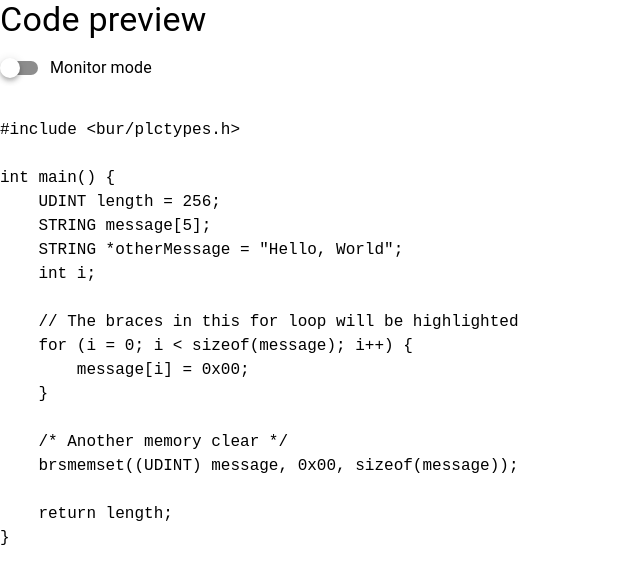
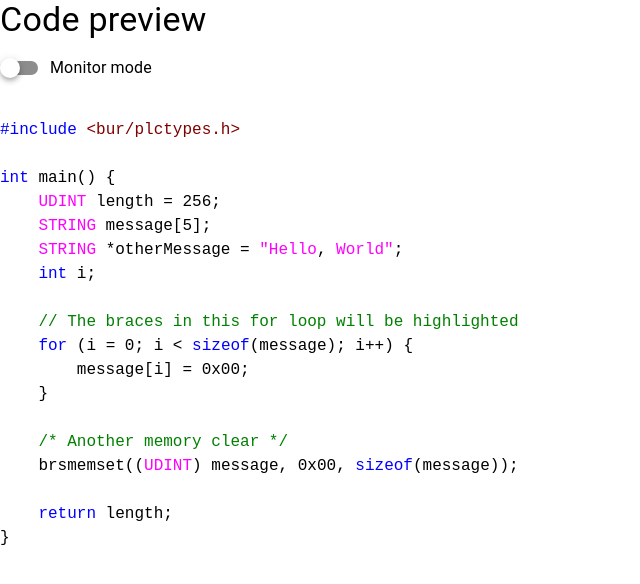
Before and after one commit to michael-taylor/as-themer, a Vue app: page / in a window 1280 px wide. Shown: the top 584 px of the page, without its empty margins (0-640 px from the left). Built offline with nearby package versions, Linux system fonts and the light colour scheme.

Commit message:
Implemented a naive C code styler.

```diff
--- a/src/components/CodePreview.vue
+++ b/src/components/CodePreview.vue
@@ -1,8 +1,12 @@
 <script setup lang="ts">
 import {ref} from "vue";
+import {theme} from "./theme.ts";
+
+const keywords = ["void", "char", "int", "for", "sizeof", "return"] as const;
+const datatypes = ["UDINT", "DINT", "UINT", "INT", "STRING"] as const;
 
 let monitorMode = ref<Boolean>(false);
-const sampleCode = `#include <bur/plctypes.h>
+const sampleCode = `#include &lt;bur/plctypes.h&gt;
 
 int main() {
     UDINT length = 256;
@@ -20,6 +24,36 @@ int main() {
 
     return length;
 }`
+
+// Perform theming (WARNING: very naive algorithm)
+let lines = sampleCode.split("\n");
+
+for (let i = 0; i < lines.length; i++) {
+  // We're assuming multi-line comments are not going to be multi-line in this sample code.
+  if ((lines[i]?.trim().startsWith("//")) || (lines[i]?.trim().startsWith("/*") && lines[i]?.trim().endsWith("*/"))) {
+    lines[i] = `<span style="color: ${theme.comments.foreground}">${lines[i]}</span>`;
+  } else if (lines[i]?.trim().startsWith("#include")) {
+    lines[i] = lines[i]?.replace("#include", `<span style="color: ${theme.keywords.foreground}">#include</span>`) ?? "";
+    let re = RegExp("(&lt;.+&gt;)", "g");
+    lines[i] = lines[i]?.replace(re, `<span style="color: ${theme.includeFiles.foreground}">$1</span>`) ?? "";
+  } else {
+    let stringRegExp = RegExp("(\".+\")", "g");
+    lines[i] = lines[i]?.replace(stringRegExp, `<span style="color: ${theme.strings.foreground}">$1</span>`) ?? "";
+    keywords.forEach((value) => {
+      let re = RegExp(value, "g");
+      lines[i] = lines[i]?.replace(re, `<span style="color: ${theme.keywords.foreground}">${value}</span>`) ?? "";
+    });
+    datatypes.forEach((value) => {
+      let re = RegExp(value, "g");
+      lines[i] = lines[i]?.replace(re, `<span style="color: ${theme.datatypes.foreground}">${value}</span>`) ?? "";
+    });
+    // TODO: Need to figure out how to add '=', '<', and '>' without messing up HTML
+    let operatorRegExp = /([\(\)\+\-\*{}\[\];,])/g;
+    lines[i] = lines[i]?.replace(operatorRegExp, `<span style="color: ${theme.operators.foreground}">$1</span>`) ?? "";
+  }
+}
+
+let htmlOut = lines.join("\n");
 </script>
 
 <template>
@@ -28,7 +62,7 @@ int main() {
     <div class="text-left space-y-2">
       <v-switch label="Monitor mode" v-model="monitorMode"></v-switch>
     </div>
-    <pre class="codePreview">{{sampleCode}}</pre>
+    <pre class="codePreview" v-html="htmlOut"></pre>
   </div>
 </template>
 
```
